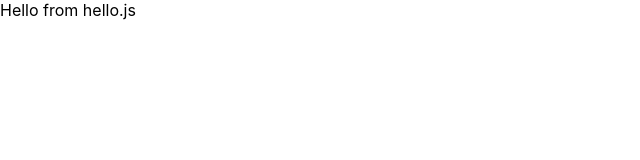
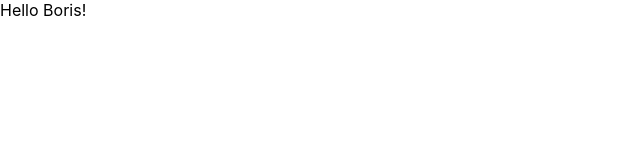
Before and after one commit to guidonunes/airbnb-clone, a React (Create React App) app: page / in a window 1280 px wide. Shown: the top 160 px of the page, without its empty margins (0-640 px from the left). Built offline with nearby package versions, Linux system fonts and the light colour scheme.

Commit message:
pass props to component

```diff
--- a/src/components/hello.js
+++ b/src/components/hello.js
@@ -2,7 +2,7 @@ import React from "react";
 
 class Hello extends React.Component {
   render() {
-   return <div>Hello from hello.js</div>;
+   return <div>Hello {this.props.name}!</div>;
   }
 }
 
--- a/src/index.js
+++ b/src/index.js
@@ -8,7 +8,7 @@ import Hello from './components/hello';
 const root = ReactDOM.createRoot(document.getElementById('root'));
 root.render(
   <React.StrictMode>
-    <Hello />
+    <Hello name="Boris" />
   </React.StrictMode>
 );
 
```
